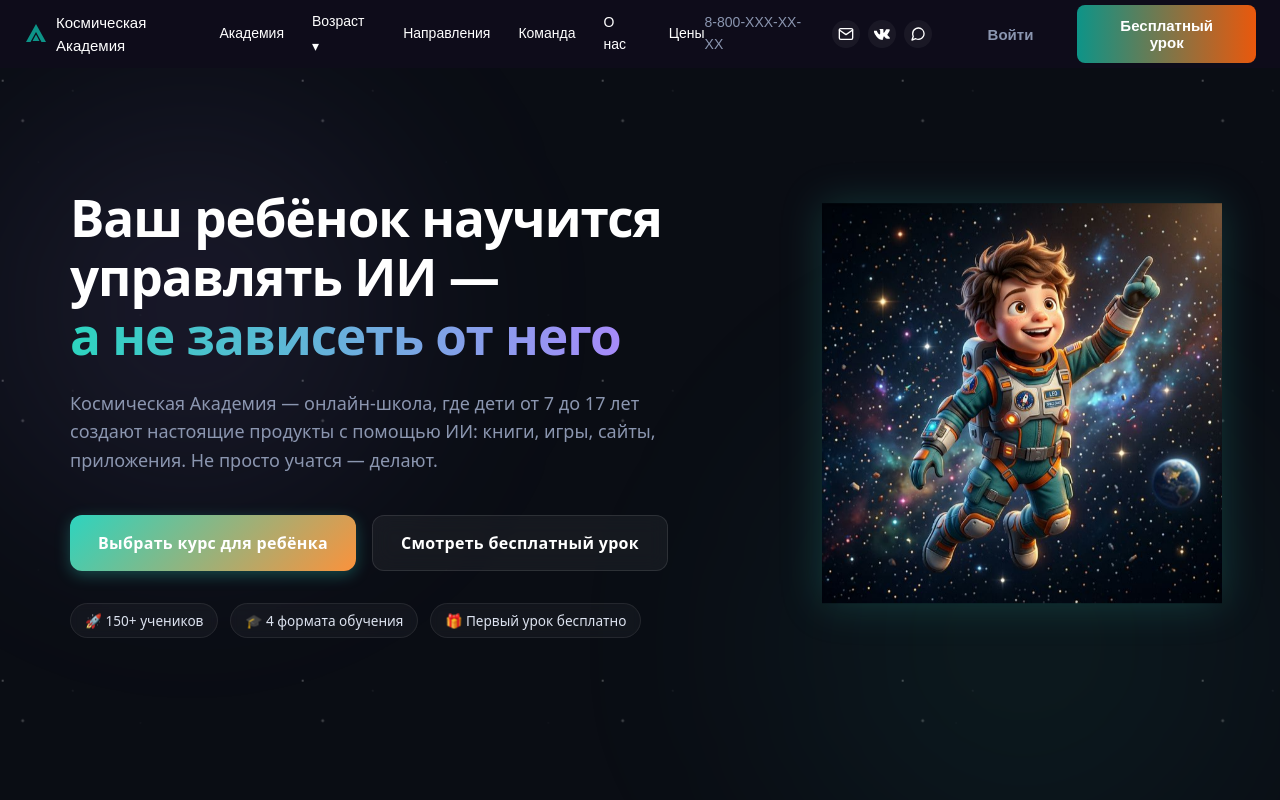
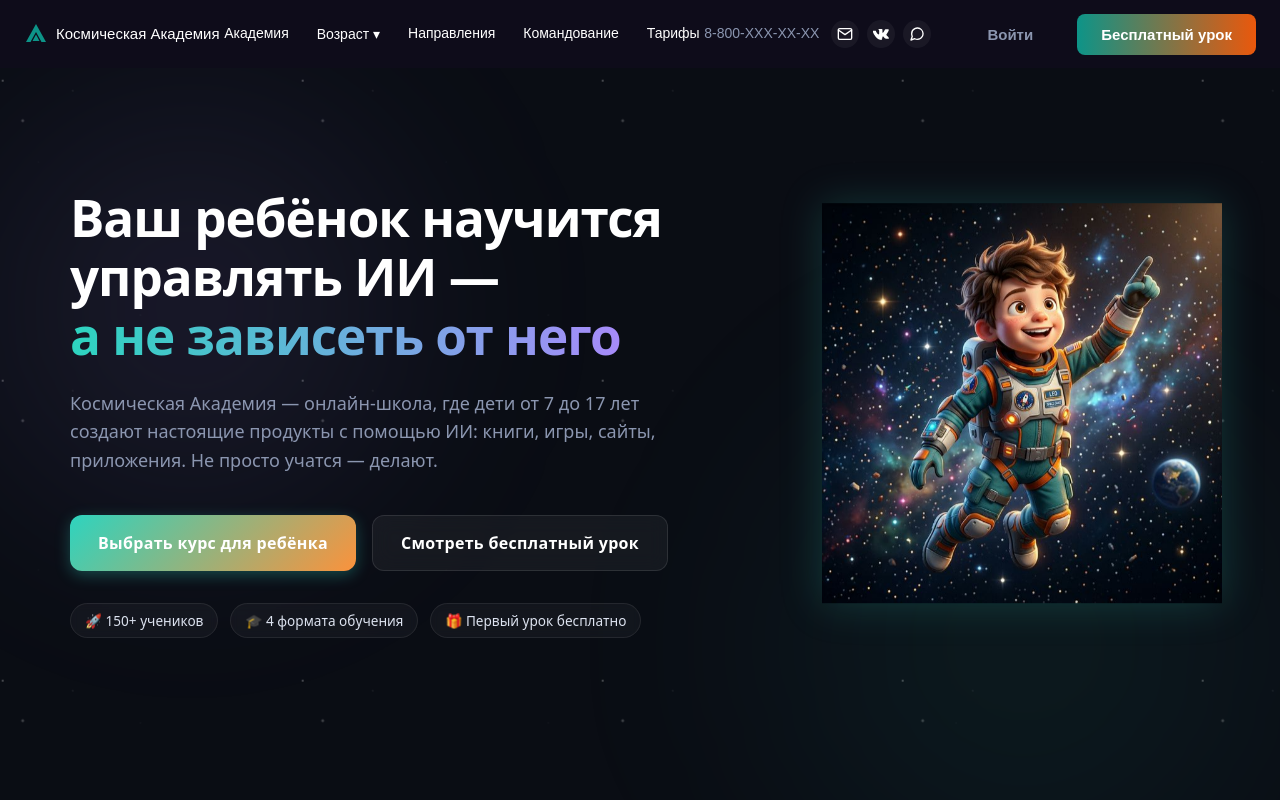
Before and after one commit to NeuroVisionAG/spase-academy, a React (Vite) app in the folder apps/web/: page / in a window 1280 px wide. Shown: the top 800 px of the page. Built offline with nearby package versions, Linux system fonts and the light colour scheme.

Commit message:
refactor: rename menu items and update links to anchors

```diff
--- a/apps/web/src/widgets/footer/ui/Footer.tsx
+++ b/apps/web/src/widgets/footer/ui/Footer.tsx
@@ -14,9 +14,9 @@ export const Footer: React.FC = () => {
             <div className="footer-nav-grid">
               <div className="footer-nav-col">
                 <h4>Академия</h4>
-                <Link to="/about">О нас</Link>
                 <Link to="/method">Наша методика</Link>
-                <Link to="/team">Команда</Link>
+                <Link to="/#team">Командование</Link>
+                <Link to="/#pricing">Тарифы</Link>
                 <Link to="/contacts">Контакты</Link>
               </div>
               <div className="footer-nav-col">
--- a/apps/web/src/widgets/header/ui/Header.tsx
+++ b/apps/web/src/widgets/header/ui/Header.tsx
@@ -69,9 +69,8 @@ export const Header: React.FC = () => {
             )}
           </div>
           <Link to="/courses">Направления</Link>
-          <Link to="/komanda">Команда</Link>
-          <Link to="/about-us">О нас</Link>
-          <Link to="/pricing">Цены</Link>
+          <Link to="/#team">Командование</Link>
+          <Link to="/#pricing">Тарифы</Link>
         </nav>
 
         {/* Desktop Actions & Contacts */}
@@ -117,9 +116,8 @@ export const Header: React.FC = () => {
                 <Link to="/komanda" onClick={() => setIsMobileMenuOpen(false)}>Команда 14+</Link>
              </div>
              <Link to="/courses" onClick={() => setIsMobileMenuOpen(false)}>Направления</Link>
-             <Link to="/komanda" onClick={() => setIsMobileMenuOpen(false)}>Команда</Link>
-             <Link to="/about-us" onClick={() => setIsMobileMenuOpen(false)}>О нас</Link>
-             <Link to="/pricing" onClick={() => setIsMobileMenuOpen(false)}>Цены</Link>
+             <Link to="/#team" onClick={() => setIsMobileMenuOpen(false)}>Командование</Link>
+             <Link to="/#pricing" onClick={() => setIsMobileMenuOpen(false)}>Тарифы</Link>
           </nav>
 
           <div className="mobile-contacts">
--- a/apps/web/src/widgets/pricing-overview/ui/PricingOverview.tsx
+++ b/apps/web/src/widgets/pricing-overview/ui/PricingOverview.tsx
@@ -66,7 +66,7 @@ const plans = [
 
 export const PricingOverview: React.FC = () => {
   return (
-    <section className={styles.pricingBlock}>
+    <section id="pricing" className={styles.pricingBlock}>
       <div className={styles.container}>
         <div className={styles.header}>
           <h2 className={styles.title}>Начни так, как удобно тебе</h2>
--- a/apps/web/src/widgets/team/ui/Team.tsx
+++ b/apps/web/src/widgets/team/ui/Team.tsx
@@ -54,7 +54,7 @@ const teamMembers = [
 
 export const Team: React.FC = () => {
   return (
-    <section className={styles.teamBlock}>
+    <section id="team" className={styles.teamBlock}>
       <div className={styles.container}>
         <div className={styles.header}>
           <h2 className={styles.title}>Познакомьтесь с командованием Академии</h2>
```
